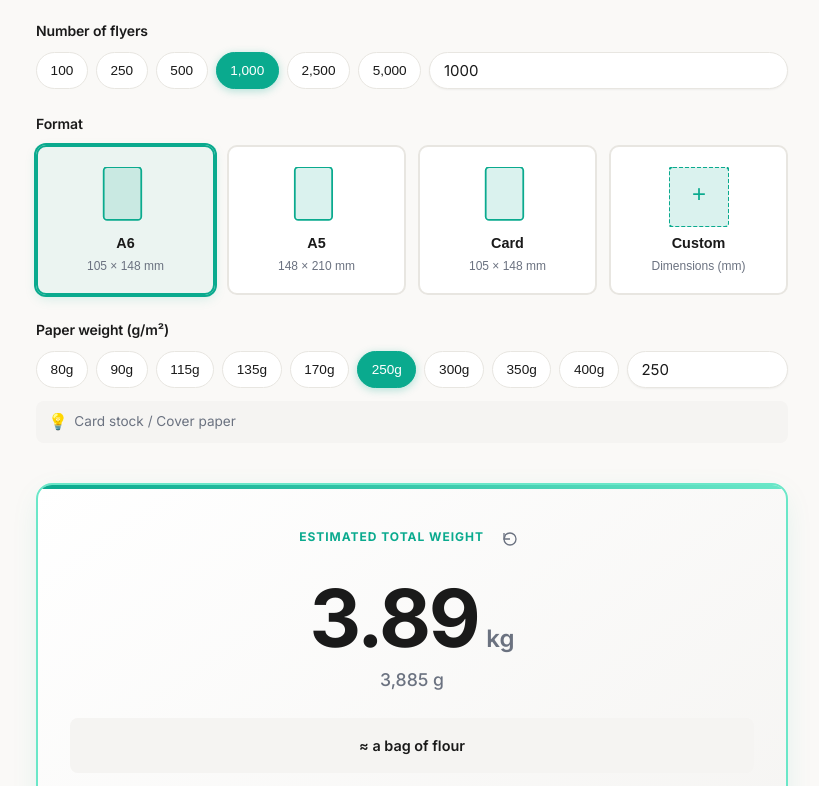
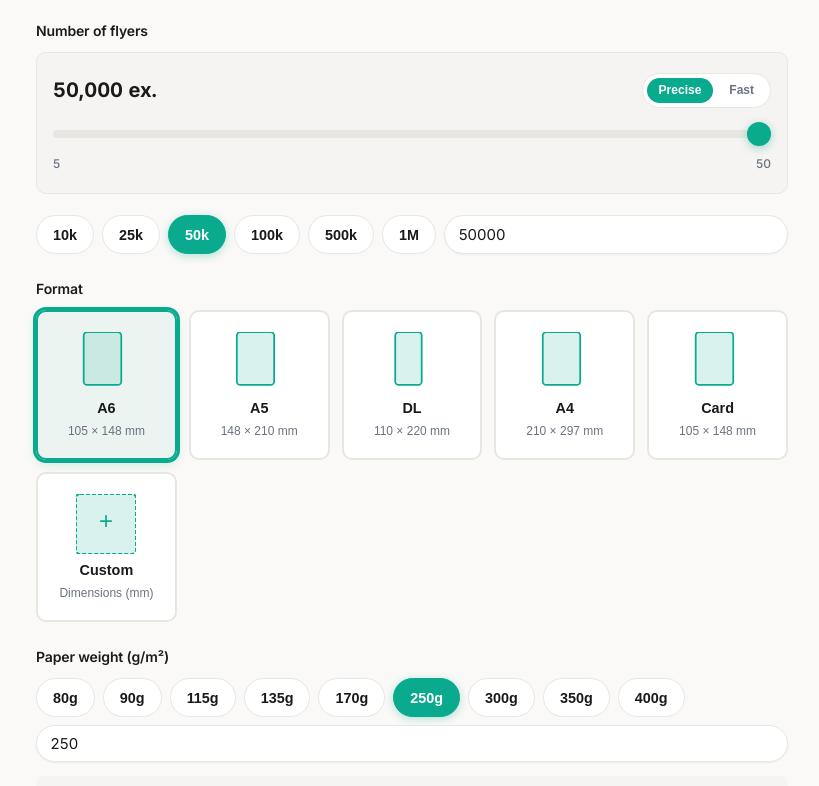
Before and after one commit to getinside-ops/tools, a Vue app: page /#/paper-weight in a window 1280 px wide. Shown: the part 280-1066 px from the top of the page, without its empty margins (228-1047 px from the left). Built offline with nearby package versions, Linux system fonts and the light colour scheme.

Commit message:
feat: implement dual-mode slider and B2B result display
Co-authored-by: Qwen-Coder <qwen-coder@alibabacloud.com>

```diff
--- a/src/i18n/en.ts
+++ b/src/i18n/en.ts
@@ -137,10 +137,14 @@ const en: Messages = {
       ],
     },
     quantitySlider: 'Adjust quantity',
-    sliderModePrecise: 'Precise',
-    sliderModeFast: 'Fast',
+    toggleSliderMode: 'Toggle slider mode',
+    sliderModes: {
+      precise: 'Precise',
+      fast: 'Fast',
+    },
     weightPerThousand: 'Weight per 1000 sheets',
     totalSheets: 'Total number of sheets',
+    sheets: 'sheets',
   },
   utmBuilder: {
     title: 'UTM URL Builder',
--- a/src/i18n/fr.ts
+++ b/src/i18n/fr.ts
@@ -135,10 +135,14 @@ const fr = {
       ],
     },
     quantitySlider: 'Ajuster la quantité',
-    sliderModePrecise: 'Précis',
-    sliderModeFast: 'Rapide',
+    toggleSliderMode: 'Changer le mode du slider',
+    sliderModes: {
+      precise: 'Précis',
+      fast: 'Rapide',
+    },
     weightPerThousand: 'Poids pour 1000 ex.',
     totalSheets: 'Nombre total d\'exemplaires',
+    sheets: 'ex.',
   },
   utmBuilder: {
     title: "Créateur d'URL UTM",
--- a/src/views/PaperWeightView.vue
+++ b/src/views/PaperWeightView.vue
@@ -10,14 +10,46 @@
     <!-- Quantity Section -->
     <div class="gi-field">
       <label class="gi-label">{{ t('paperWeight.quantity') }}</label>
+
+      <!-- Dual-Mode Slider -->
+      <div class="gi-slider-container">
+        <div class="gi-slider-header">
+          <span class="gi-slider-value">{{ quantity.toLocaleString() }} ex.</span>
+          <button
+            type="button"
+            class="gi-slider-mode-toggle"
+            @click="toggleSliderMode"
+            :aria-label="t('paperWeight.toggleSliderMode')"
+          >
+            <span class="gi-mode-indicator" :class="{ active: sliderMode === 'precise' }">{{ t('paperWeight.sliderModes.precise') }}</span>
+            <span class="gi-mode-indicator" :class="{ active: sliderMode === 'fast' }">{{ t('paperWeight.sliderModes.fast') }}</span>
+          </button>
+        </div>
+        <input
+          v-model.number="sliderValue"
+          type="range"
+          :min="sliderMin"
+          :max="sliderMax"
+          :step="sliderStep"
+          class="gi-slider"
+          @input="onSliderInput"
+          aria-label="Quantity slider"
+        />
+        <div class="gi-slider-labels">
+          <span>{{ sliderMin.toLocaleString() }}</span>
+          <span>{{ sliderMax.toLocaleString() }}</span>
+        </div>
+      </div>
+
+      <!-- Quantity Chips -->
       <div class="gi-chips">
         <button
-          v-for="q in POPULAR_QUANTITIES" :key="q"
+          v-for="q in QUANTITY_PRESETS" :key="q"
           type="button" class="gi-chip" :class="{ active: quantity === q }"
-          @click="quantity = q"
+          @click="setQuantity(q)"
           :aria-pressed="quantity === q"
         >
-          {{ q.toLocaleString() }}
+          {{ formatQuantity(q) }}
         </button>
         <div class="gi-chip-input-wrap">
           <input
@@ -37,11 +69,11 @@
       <label class="gi-label">{{ t('paperWeight.format') }}</label>
       <div class="gi-format-grid">
         <button
-          v-for="fmt in ['A6', 'A5', 'Carte'] as const"
+          v-for="fmt in ['A6', 'A5', 'DL', 'A4', 'Carte'] as const"
           :key="fmt"
           type="button"
           class="gi-format-card"
-          :class="{ active: selectedFormat === fmt }"
+          :class="{ active: selectedFormat === fmt, primary: ['A5', 'A6'].includes(fmt) }"
           @click="selectedFormat = fmt"
           :aria-pressed="selectedFormat === fmt"
         >
@@ -154,15 +186,26 @@
         </div>
         <div class="gi-result-content">
           <div class="gi-result-main">
-            <span class="gi-result-value">{{ result.kg }}</span>
-            <span class="gi-result-unit">kg</span>
+            <span class="gi-result-value">{{ displayWeight.value }}</span>
+            <span class="gi-result-unit">{{ displayWeight.unit }}</span>
           </div>
-          <div class="gi-result-secondary">{{ result.grams.toLocaleString() }} g</div>
+          <div class="gi-result-secondary">
+            {{ result.grams.toLocaleString() }} g
+            <span class="gi-result-divider">•</span>
+            {{ totalSheets.toLocaleString() }} {{ t('paperWeight.sheets') }}
+          </div>
         </div>
 
-        <!-- Weight Comparison -->
-        <div class="gi-comparison">
-          <div class="gi-comparison-title">≈ {{ getWeightComparison() }}</div>
+        <!-- Weight per 1000 units -->
+        <div class="gi-metric-grid">
+          <div class="gi-metric-card">
+            <div class="gi-metric-label">{{ t('paperWeight.weightPer1000') }}</div>
+            <div class="gi-metric-value">{{ weightPerThousand }}</div>
+          </div>
+          <div class="gi-metric-card">
+            <div class="gi-metric-label">{{ t('paperWeight.totalSheets') }}</div>
+            <div class="gi-metric-value">{{ totalSheets.toLocaleString() }}</div>
+          </div>
         </div>
 
         <!-- Formula -->
@@ -186,18 +229,69 @@
 <script setup lang="ts">
 import { ref, computed } from 'vue'
 import { useI18n } from 'vue-i18n'
-import { calculatePaperWeight, FORMATS, type FormatKey } from '../composables/usePaperWeight'
+import {
+  calculatePaperWeight,
+  FORMATS,
+  type FormatKey,
+  DEFAULT_QUANTITY,
+  QUANTITY_PRESETS,
+} from '../composables/usePaperWeight'
 
 const { t } = useI18n()
 
 const POPULAR_GRAMMAGES = [80, 90, 115, 135, 170, 250, 300, 350, 400]
-const POPULAR_QUANTITIES = [100, 250, 500, 1000, 2500, 5000]
 
-const quantity = ref(1000)
+const quantity = ref(DEFAULT_QUANTITY)
+const sliderMode = ref<'precise' | 'fast'>('precise')
+const sliderValue = ref(DEFAULT_QUANTITY / 1000) // Store in thousands for slider
+
 const selectedFormat = ref<FormatKey>('A6')
 const customWidth = ref(100)
 const customHeight = ref(100)
 const grammage = ref(250)
+
+// Slider mode configuration
+const sliderMin = computed(() => sliderMode.value === 'precise' ? 5 : 50)
+const sliderMax = computed(() => sliderMode.value === 'precise' ? 50 : 1000)
+const sliderStep = computed(() => sliderMode.value === 'precise' ? 1 : 25)
+
+// Sync slider with quantity
+const onSliderInput = () => {
+  quantity.value = sliderValue.value * 1000
+}
+
+// Toggle slider mode
+const toggleSliderMode = () => {
+  sliderMode.value = sliderMode.value === 'precise' ? 'fast' : 'precise'
+  // Adjust slider value to stay in range when switching modes
+  const currentK = quantity.value / 1000
+  if (sliderMode.value === 'precise' && currentK > 50) {
+    sliderValue.value = 50
+    quantity.value = 50000
+  } else if (sliderMode.value === 'fast' && currentK < 50) {
+    sliderValue.value = 50
+    quantity.value = 50000
+  }
+}
+
+// Format quantity with k/M notation
+const formatQuantity = (q: number): string => {
+  if (q >= 1000000) return `${q / 1000000}M`
+  if (q >= 1000) return `${q / 1000}k`
+  return q.toString()
+}
+
+// Set quantity and update slider
+const setQuantity = (q: number) => {
+  quantity.value = q
+  sliderValue.value = q / 1000
+  // Auto-switch mode based on quantity
+  if (q <= 50000) {
+    sliderMode.value = 'precise'
+  } else {
+    sliderMode.value = 'fast'
+  }
+}
 
 const activeDims = computed(() => {
   if (selectedFormat.value === 'Custom') return { width: customWidth.value, height: customHeight.value }
@@ -208,6 +302,31 @@ const result = computed(() => {
   if (quantity.value <= 0 || activeDims.value.width <= 0 || activeDims.value.height <= 0 || grammage.value <= 0) return null
   return calculatePaperWeight(quantity.value, activeDims.value.width, activeDims.value.height, grammage.value)
 })
+
+// Display weight with auto-scaling
+const displayWeight = computed(() => {
+  if (!result.value) return { value: '0', unit: 'kg' }
+  const kg = result.value.kg
+  if (kg >= 1000) {
+    const tonnes = (kg / 1000).toFixed(2)
+    return { value: tonnes, unit: 't' }
+  }
+  return { value: Math.round(kg).toLocaleString(), unit: 'kg' }
+})
+
+// Weight per 1000 units
+const weightPerThousand = computed(() => {
+  if (!result.value || quantity.value === 0) return '0 g'
+  const gramsPerUnit = result.value.grams / quantity.value
+  const gramsPerThousand = Math.round(gramsPerUnit * 1000)
+  if (gramsPerThousand >= 1000) {
+    return `${(gramsPerThousand / 1000).toFixed(2)} kg`
+  }
+  return `${gramsPerThousand.toLocaleString()} g`
+})
+
+// Total sheets (same as quantity, but explicit)
+const totalSheets = computed(() => quantity.value)
 
 // SVG helpers for format previews
 const getFormatViewBox = (format: FormatKey) => {
@@ -259,19 +378,10 @@ const getGrammageHint = () => {
   return t('paperWeight.hints.thick')
 }
 
-// Weight comparison for real-world context
-const getWeightComparison = () => {
-  const kg = result.value?.kg || 0
-  if (kg < 1) return `${Math.round(kg * 1000)}g`
-  if (kg < 2) return t('paperWeight.comparisons.lightPackage')
-  if (kg < 5) return t('paperWeight.comparisons.mediumPackage')
-  if (kg < 10) return t('paperWeight.comparisons.heavyPackage')
-  if (kg < 20) return t('paperWeight.comparisons.bowlingBall')
-  return t('paperWeight.comparisons.veryHeavy')
-}
-
 const resetCalculator = () => {
-  quantity.value = 1000
+  quantity.value = DEFAULT_QUANTITY
+  sliderValue.value = DEFAULT_QUANTITY / 1000
+  sliderMode.value = 'precise'
   selectedFormat.value = 'A6'
   customWidth.value = 100
   customHeight.value = 100
@@ -331,6 +441,100 @@ const resetCalculator = () => {
   letter-spacing: -0.01em;
 }
 
+/* Slider */
+.gi-slider-container {
+  padding: 1.25rem 1rem;
+  background: var(--gi-bg-soft);
+  border-radius: calc(var(--gi-radius) * 1.25);
+  border: 1.5px solid var(--gi-border);
+  margin-bottom: 0.75rem;
+}
+.gi-slider-header {
+  display: flex;
+  align-items: center;
+  justify-content: space-between;
+  margin-bottom: 0.75rem;
+}
+.gi-slider-value {
+  font-size: 1.25rem;
+  font-weight: 700;
+  color: var(--gi-text);
+  font-variant-numeric: tabular-nums;
+}
+.gi-slider-mode-toggle {
+  display: flex;
+  align-items: center;
+  gap: 0.25rem;
+  padding: 0.25rem;
+  background: var(--gi-surface);
+  border: 1.5px solid var(--gi-border);
+  border-radius: var(--gi-radius-pill);
+  cursor: pointer;
+  transition: all 0.2s cubic-bezier(0.16, 1, 0.3, 1);
+}
+.gi-slider-mode-toggle:hover {
+  border-color: var(--gi-brand);
+}
+.gi-mode-indicator {
+  padding: 0.35rem 0.75rem;
+  border-radius: var(--gi-radius-pill);
+  font-size: 0.75rem;
+  font-weight: 600;
+  color: var(--gi-text-muted);
+  transition: all 0.2s cubic-bezier(0.16, 1, 0.3, 1);
+}
+.gi-mode-indicator.active {
+  background: var(--gi-brand);
+  color: white;
+}
+.gi-slider {
+  width: 100%;
+  height: 8px;
+  border-radius: 4px;
+  background: linear-gradient(90deg, var(--gi-border) 0%, var(--gi-border) 100%);
+  outline: none;
+  -webkit-appearance: none;
+  appearance: none;
+  cursor: pointer;
+}
+.gi-slider::-webkit-slider-thumb {
+  -webkit-appearance: none;
+  appearance: none;
+  width: 24px;
+  height: 24px;
+  border-radius: 50%;
+  background: var(--gi-brand);
+  cursor: pointer;
+  box-shadow: 0 2px 8px rgba(10, 170, 142, 0.4);
+  transition: all 0.2s cubic-bezier(0.16, 1, 0.3, 1);
+}
+.gi-slider::-webkit-slider-thumb:hover {
+  transform: scale(1.15);
+  box-shadow: 0 4px 12px rgba(10, 170, 142, 0.5);
+}
+.gi-slider::-moz-range-thumb {
+  width: 24px;
+  height: 24px;
+  border-radius: 50%;
+  background: var(--gi-brand);
+  cursor: pointer;
+  border: none;
+  box-shadow: 0 2px 8px rgba(10, 170, 142, 0.4);
+  transition: all 0.2s cubic-bezier(0.16, 1, 0.3, 1);
+}
+.gi-slider::-moz-range-thumb:hover {
+  transform: scale(1.15);
+  box-shadow: 0 4px 12px rgba(10, 170, 142, 0.5);
+}
+.gi-slider-labels {
+  display: flex;
+  justify-content: space-between;
+  margin-top: 0.5rem;
+  font-size: 0.75rem;
+  color: var(--gi-text-muted);
+  font-weight: 500;
+}
+
 /* Chips */
 .gi-chips {
   display: flex;
@@ -338,14 +542,14 @@ const resetCalculator = () => {
   gap: 0.5rem;
 }
 .gi-chip {
-  padding: 0.55rem 0.85rem;
+  padding: 0.65rem 1rem;
   border: 1.5px solid var(--gi-border);
   border-radius: 2rem;
   background: var(--gi-surface);
   color: var(--gi-text);
   cursor: pointer;
-  font-size: 0.85rem;
-  font-weight: 500;
+  font-size: 0.9rem;
+  font-weight: 600;
   transition: all 0.2s cubic-bezier(0.16, 1, 0.3, 1);
   white-space: nowrap;
 }
@@ -374,7 +578,7 @@ const resetCalculator = () => {
 /* Format Grid */
 .gi-format-grid {
   display: grid;
-  grid-template-columns: repeat(auto-fit, minmax(140px, 1fr));
+  grid-template-columns: repeat(auto-fit, minmax(120px, 1fr));
   gap: 0.75rem;
 }
 .gi-format-card {
@@ -401,6 +605,12 @@ const resetCalculator = () => {
   border-color: var(--gi-brand);
   background: rgba(10, 170, 142, 0.06);
   box-shadow: 0 0 0 2px var(--gi-brand), 0 4px 12px rgba(10, 170, 142, 0.15);
+}
+.gi-format-card.primary {
+  border-width: 2.5px;
+}
+.gi-format-card.primary.active {
+  box-shadow: 0 0 0 3px var(--gi-brand), 0 4px 12px rgba(10, 170, 142, 0.2);
 }
 .gi-format-preview {
   width: 60px;
@@ -577,19 +787,47 @@ const resetCalculator = () => {
   font-weight: 500;
   color: var(--gi-text-muted);
   margin-top: 0.5rem;
+  display: flex;
+  align-items: center;
+  justify-content: center;
+  gap: 0.5rem;
+}
+.gi-result-divider {
+  color: var(--gi-border-strong);
 }
 
-/* Comparison */
-.gi-comparison {
-  padding: 1rem 1.5rem;
-  background: var(--gi-bg-soft);
-  border-radius: var(--gi-radius);
+/* Metric Grid */
+.gi-metric-grid {
+  display: grid;
+  grid-template-columns: repeat(2, 1fr);
+  gap: 1rem;
   margin-bottom: 1.5rem;
 }
-.gi-comparison-title {
-  font-size: 0.9rem;
+.gi-metric-card {
+  padding: 1rem 1.25rem;
+  background: var(--gi-surface);
+  border: 1.5px solid var(--gi-border);
+  border-radius: calc(var(--gi-radius) * 1.25);
+  text-align: center;
+  transition: all 0.2s cubic-bezier(0.16, 1, 0.3, 1);
+}
+.gi-metric-card:hover {
+  border-color: var(--gi-brand);
+  background: rgba(10, 170, 142, 0.02);
+}
+.gi-metric-label {
+  font-size: 0.75rem;
   font-weight: 600;
+  color: var(--gi-text-muted);
+  text-transform: uppercase;
+  letter-spacing: 0.05em;
+  margin-bottom: 0.5rem;
+}
+.gi-metric-value {
+  font-size: 1.5rem;
+  font-weight: 700;
   color: var(--gi-text);
+  font-variant-numeric: tabular-nums;
 }
 
 /* Formula */
@@ -677,5 +915,8 @@ const resetCalculator = () => {
   .gi-row {
     grid-template-columns: 1fr;
   }
+  .gi-metric-grid {
+    grid-template-columns: 1fr;
+  }
 }
 </style>
```
